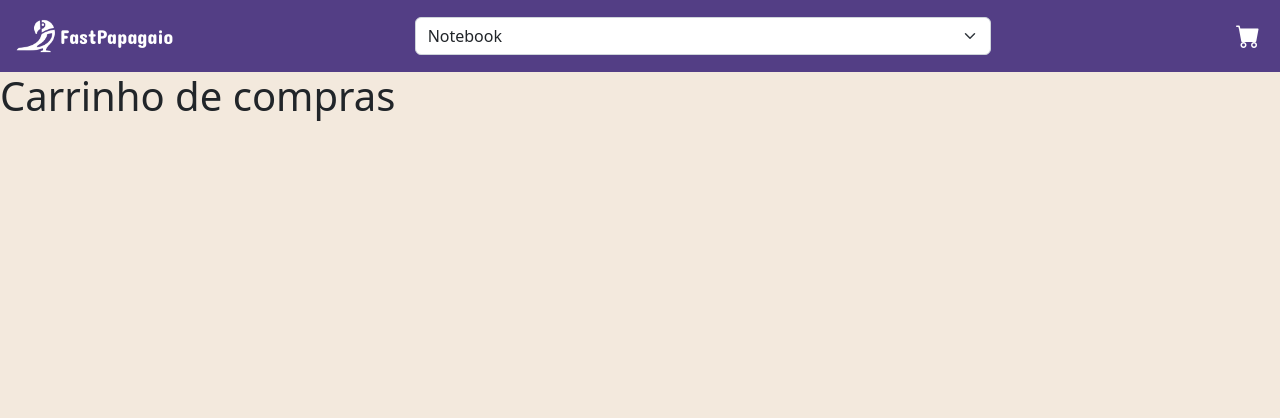
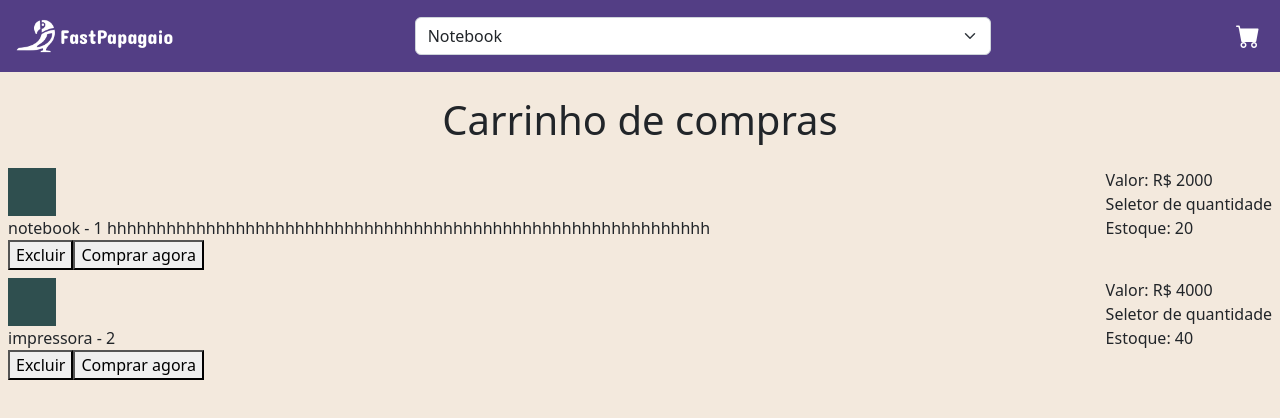
Before and after one commit to RamonBosi/fast-papagaio, a Next.js app: page /carrinho-de-compra in a window 1280 px wide. Shown: the top 418 px of the page. Built offline with nearby package versions, Linux system fonts and the light colour scheme.

Commit message:
Criando página do carrinho de compras

```diff
--- a/src/mocks/products.json
+++ b/src/mocks/products.json
@@ -2,14 +2,16 @@
   {
     "id":1,
     "categoria":"notebook",
-    "NomeProduto":"notebook - 1",
+    "nomeProduto":"notebook - 1 hhhhhhhhhhhhhhhhhhhhhhhhhhhhhhhhhhhhhhhhhhhhhhhhhhhhhhhhhhhhh",
     "valor":2000,
+    "quantidade":20,
     "descricao":"Lorem ipsum dolor sit amet consectetur adipiscing elit, habitant finibus ultrices et aenean primis mus, elementum varius enim potenti tellus mi. Diam morbi integer cras curae quam, proin scelerisque molestie maecenas sapien volutpat, class nibh magnis montes. Curae rhoncus torquent ut vestibulum erat risus dictum litora sociosqu volutpat aenean praesent bibendum, elit purus dignissim tempor gravida ad efficitur mattis velit odio molestie feugiat luctus nisi, suscipit lectus fringilla aptent urna est tristique facilisi duis egestas consectetur eros."
   },
   {
     "id":2,
     "categoria":"impressora",
-    "NomeProduto":"impressora - 2",
+    "nomeProduto":"impressora - 2",
+    "quantidade":40,
     "valor":4000,
     "descricao":"Lorem ipsum dolor sit amet consectetur adipiscing elit, habitant finibus ultrices et aenean primis mus, elementum varius enim potenti tellus mi. Diam morbi integer cras curae quam, proin scelerisque molestie maecenas sapien volutpat, class nibh magnis montes. Curae rhoncus torquent ut vestibulum erat risus dictum litora sociosqu volutpat aenean praesent bibendum, elit purus dignissim tempor gravida ad efficitur mattis velit odio molestie feugiat luctus nisi, suscipit lectus fringilla aptent urna est tristique facilisi duis egestas consectetur eros."
   }
--- a/src/styles/GlobalStyles.js
+++ b/src/styles/GlobalStyles.js
@@ -16,4 +16,8 @@ export const GlobalStyles = createGlobalStyle`
   a{
     text-decoration: none;
   }
+
+  p{
+    margin: 0 !important;
+  }
 `
--- /dev/null
+++ b/src/templates/ShoppingCart/components/AllProducts/Product/index.js
@@ -0,0 +1,28 @@
+export function Product({name,value,amount}) {
+
+  return (
+    <div>
+      <div className="d-flex justify-content-between">
+        <div className="d-flex">
+          <div>
+            <div>
+              <div style={{width: '48px', height:'48px', backgroundColor: 'darkslategray'}}></div>
+              </div>
+            <div style={{minWidth:0}} >
+              <p className="text-truncate">{name}</p>
+            </div>
+          </div>
+        </div>
+        <div>
+          <p>Valor: R$ {value}</p>
+          <div>Seletor de quantidade</div>
+          <div>Estoque: {amount}</div>
+        </div>
+      </div>
+      <div>
+        <button>Excluir</button>
+        <button>Comprar agora</button>
+      </div>
+    </div>
+  )
+}
--- /dev/null
+++ b/src/templates/ShoppingCart/components/AllProducts/index.js
@@ -0,0 +1,29 @@
+import { useEffect, useState } from "react"
+import jsonProducts from '@/mocks/products.json'
+import { Product } from "./Product"
+
+export function AllProducts() {
+
+  const [loadProducts, setLoadProducts] = useState(null)
+
+  useEffect(() => {
+
+    const productsComponents = jsonProducts.map((p) => {
+
+      return <Product
+        key={p.id}
+        name={p.nomeProduto}
+        value={p.valor}
+        amount={p.quantidade} />
+    })
+
+    setLoadProducts(() => productsComponents)
+
+  }, [])
+
+  return (
+    <div className="d-flex flex-column gap-2 p-2">
+      {loadProducts || <></>}
+    </div>
+  )
+}
--- a/src/templates/ShoppingCart/index.js
+++ b/src/templates/ShoppingCart/index.js
@@ -1,11 +1,15 @@
 import { MyNavBar } from "@/components/MyNavBar";
+import { AllProducts } from "./components/AllProducts";
 
 export function ShoppingCartTemplate(){
 
   return(
     <>
       <MyNavBar/>
-      <h1>Carrinho de compras</h1>
+      <main className="d-flex flex-column mt-4">
+        <h1 className="align-self-center mb-3">Carrinho de compras</h1>
+        <AllProducts/>
+      </main>
     </>
   )
 }
```
Also changed, not shown: src/templates/ShoppingCart/components/AllProducts/Product/styles.js (added), src/templates/ShoppingCart/components/AllProducts/styles.js (added).
